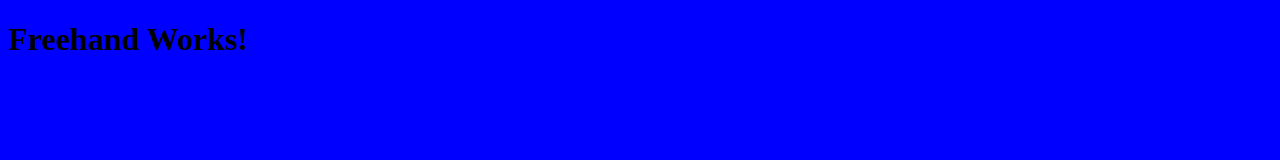
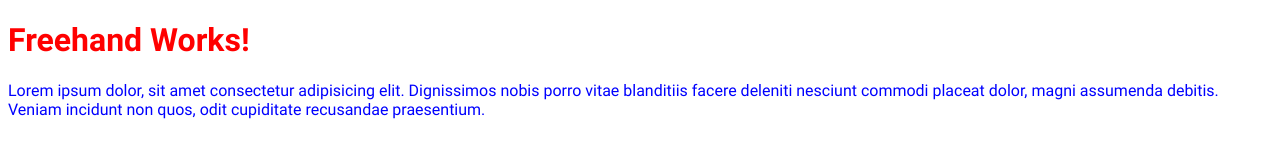
Before and after one commit to alqae/freehand, a website: page src/index.html in a window 1280 px wide. Drawn offline with Linux system fonts and the light colour scheme.

Commit message:
add fonts

```diff
--- a/src/index.html
+++ b/src/index.html
@@ -10,6 +10,10 @@
 <body>
   <h1>Freehand Works!</h1>
 
+  <p>
+    Lorem ipsum dolor, sit amet consectetur adipisicing elit. Dignissimos nobis porro vitae blanditiis facere deleniti nesciunt commodi placeat dolor, magni assumenda debitis. Veniam incidunt non quos, odit cupiditate recusandae praesentium.
+  </p>
+
   <script src="js/app.js"></script>
 </body>
 </html>
--- a/src/js/app.js
+++ b/src/js/app.js
@@ -1 +1 @@
-alert('Hello david');
+// alert('Hello david');
--- /dev/null
+++ b/src/scss/_fonts.scss
@@ -0,0 +1,34 @@
+@font-face {
+    font-family: $font-primary;
+    src: url(../assets/fonts/Roboto-Regular.ttf) format('truetype');
+    font-weight: normal;
+    font-style: normal;
+}
+
+@font-face {
+    font-family: $font-primary;
+    src: url(../assets/fonts/Roboto-bold.ttf) format('truetype');
+    font-weight: 700;
+    font-style: normal;
+}
+
+@font-face {
+    font-family:$font-primary ;
+    src: url(../assets/fonts/Roboto-Black.ttf) format("truetype");
+    font-weight: 900;
+    font-style: normal;
+}
+
+@font-face {
+    font-family: $font-primary;
+    src: url(../assets/fonts/Roboto-Light.ttf) format("truetype");
+    font-weight: 200;
+    font-style: normal;
+}
+
+@font-face {
+    font-family: $font-primary;
+    src: url(../assets/fonts/Roboto-Medium.ttf);
+    font-weight: 500;
+    font-style: normal;
+}
--- /dev/null
+++ b/src/scss/_variables.scss
@@ -0,0 +1 @@
+$font-primary: 'Roboto';
--- a/src/scss/main.scss
+++ b/src/scss/main.scss
@@ -1,3 +1,12 @@
-body {
-  background-color: blue;
+@import "variables";
+@import "fonts";
+
+h1 {
+  color: red;
+  font-family: $font-primary;
 }
+
+p {
+  color: blue;
+  font-family: $font-primary;
+}
```
Also changed, not shown: src/css/main.css, 1 other file.
